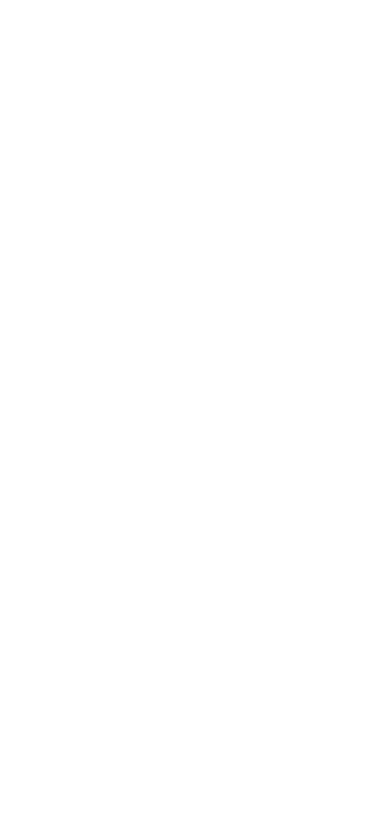
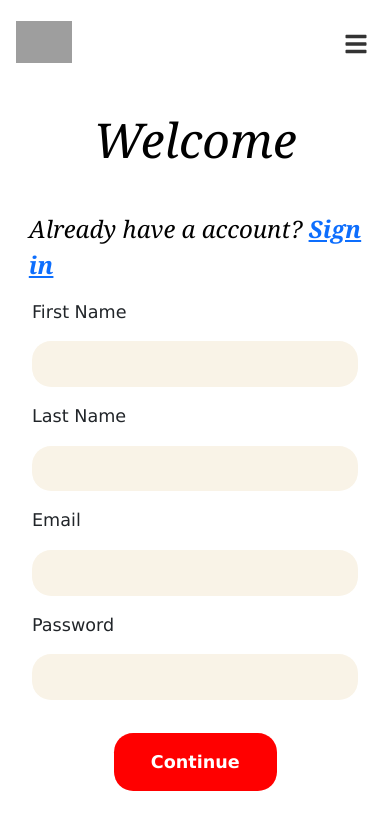
Before and after one commit to ChidimmaOfodum/WM4--Final-Project--SlackDash, a React (Create React App) app in the folder client/: page /signup in a window 390 px wide. Before the commit this address had no page. Shown: the top 830 px of the page. Built offline with nearby package versions, Linux system fonts and the light colour scheme; grey boxes are pictures that could not be loaded.

Commit message:
Responsive sign up page

```diff
--- a/client/src/App.js
+++ b/client/src/App.js
@@ -5,6 +5,7 @@ import Home from "./pages/Home";
 import StudentView from "./pages/StudentView";
 import Dashboard from "./pages/Dashboard";
 import Login from "./pages/Login";
+import SignUp from "./pages/SignUp";
 
 const App = () => (
 	<Routes>
@@ -13,6 +14,7 @@ const App = () => (
 		<Route path="/students/table/view" element={<StudentView />} />
 		<Route path= "/dashboard" element = {<Dashboard /> } />
 		<Route path= "/login" element = {<Login /> } />
+		<Route path= "/signup" element = {<SignUp /> } />
 	</Routes>
 );
 
--- a/client/src/pages/Home.js
+++ b/client/src/pages/Home.js
@@ -44,6 +44,9 @@ export function Home() {
 				<div>
 				<Link to = "/login">Login to your account</Link>
 				</div>
+				<div>
+				<Link to = "/signup">Create a new account</Link>
+				</div>
 			</div>
 		</main>
 	);
--- /dev/null
+++ b/client/src/pages/SignUp.css
@@ -0,0 +1,118 @@
+/* Sign Up Page */
+.SignUpPage{
+    display: flex;
+    flex-direction: column;
+}
+
+/* Nav Bar */
+.NavBar{
+    height: 10vh;
+    display: flex;
+    flex-direction: row;
+    justify-content: space-between;
+    align-items: center;
+    padding: 1rem;
+}
+
+.hamburgerMenu{
+    background: none;
+    border: none;
+    cursor: pointer;
+    font-size: 1.5rem;
+    color: #333;
+
+}
+.CYFIcon{
+    height: 5vh;
+}
+
+/* Login Logo */
+.LoginLogo{
+    height: 15vh;
+    display: flex;
+    align-items: center;
+    justify-content: center;
+}
+.LoginLogo p{
+    font-family: Cambria, Cochin, Georgia, Times, 'Times New Roman', serif;
+    color: black;
+}
+.signUpMsg{
+    font-family: Cambria, Cochin, Georgia, Times, 'Times New Roman', serif;
+    color: black;
+    font-size: 1.5rem;
+    align-self: flex-start;
+    justify-self: flex-start;
+    padding-left: 1.8rem;
+}
+
+/* Details section */
+.userDetail{
+padding: 2rem;
+padding-top: 0;
+}
+.signUpForm{
+    display: flex;
+    flex-direction: column;
+    gap: 1rem;
+}
+.signUpForm label{
+    font-size: 1.1rem;
+    font-weight: 400;
+}
+.signUpBtn{
+    justify-self: center;
+    align-self: center;
+    background-color: #ff0000;
+    color: white;
+    border: none;
+    cursor: pointer;
+    border-radius: 1.2rem;
+    font-size: 1.1rem;
+    font-weight: bold;
+    padding-bottom: 1rem;
+    padding-top: 1rem;
+    padding-left: 0.4rem;
+    margin-top: 2vh;
+    width: 50%;
+}
+.userInput{
+    background-color: rgb(249, 243, 231);
+    border: none;
+    border-radius: 1.2rem;
+    padding-top: 1.3rem;
+}
+
+/* Desktop version */
+@media screen and (min-width: 700px) and (max-width: 1000px) {
+.userDetail{
+width: 65%;
+justify-self: center;
+align-self: center;
+ }
+ .NavBar{
+    padding: 3rem;
+}
+.CYFIcon{
+    height: 7vh;
+}
+.signUpMsg{
+    align-self: center;
+}
+}
+@media  (min-width:1000px){
+.userDetail{
+    width: 45%;
+    justify-self: center;
+align-self: center;
+    }
+.NavBar{
+    padding: 3.5rem;
+}
+.CYFIcon{
+    height: 8vh;
+}
+.signUpMsg{
+    align-self: center;
+}
+}
--- /dev/null
+++ b/client/src/pages/SignUp.js
@@ -0,0 +1,53 @@
+import React, { useState, useEffect } from 'react';
+import { Link } from "react-router-dom";
+import CYFLogo from '../Components/LoginPage/CYFLogo';
+import { FaBars } from 'react-icons/fa';
+import "./SignUp.css";
+
+function SignUp() {
+    // I have just added this click handle functions to use for future purposes
+    const [email, setEmail] = useState('');
+    const [password, setPassword] = useState('');
+
+    const handleEmailChange = (event) => {
+      setEmail(event.target.value);
+    };
+
+    const handlePasswordChange = (event) => {
+      setPassword(event.target.value);
+    };
+
+    const handleSubmit = (event) => {
+      event.preventDefault();
+      console.log(`Email: ${email}, Password: ${password}`);
+    };
+  return (
+    <div className='SignUpPage' >
+      <div className='NavBar'>
+       <CYFLogo />
+       <button className='hamburgerMenu'>
+       <FaBars  />
+       </button>
+      </div>
+      <div className='LoginLogo'>
+          <p>Welcome</p>
+      </div>
+      <p className='signUpMsg'>Already have a account? <strong><Link to="/login">Sign in </Link></strong> </p>
+      <div className='userDetail'>
+       <form onSubmit={handleSubmit} className='signUpForm' >
+        <label htmlFor='firstName'>First Name</label>
+        <input type="text" value={email} onChange={handleEmailChange} className="userInput" id='firstName' />
+        <label htmlFor='lastName' >Last Name</label>
+        <input type="text" value={email} onChange={handleEmailChange} className="userInput" id='lastName' />
+        <label htmlFor='eamil' >Email</label>
+        <input type="email" value={email} onChange={handleEmailChange} className="userInput" id='email'/>
+        <label htmlFor='password' >Password</label>
+        <input type="password" value={password} onChange={handlePasswordChange} className="userInput" id='password'/>
+        <button type="submit" className='signUpBtn' >Continue</button>
+       </form>
+      </div>
+    </div>
+  )
+}
+
+export default SignUp
```
